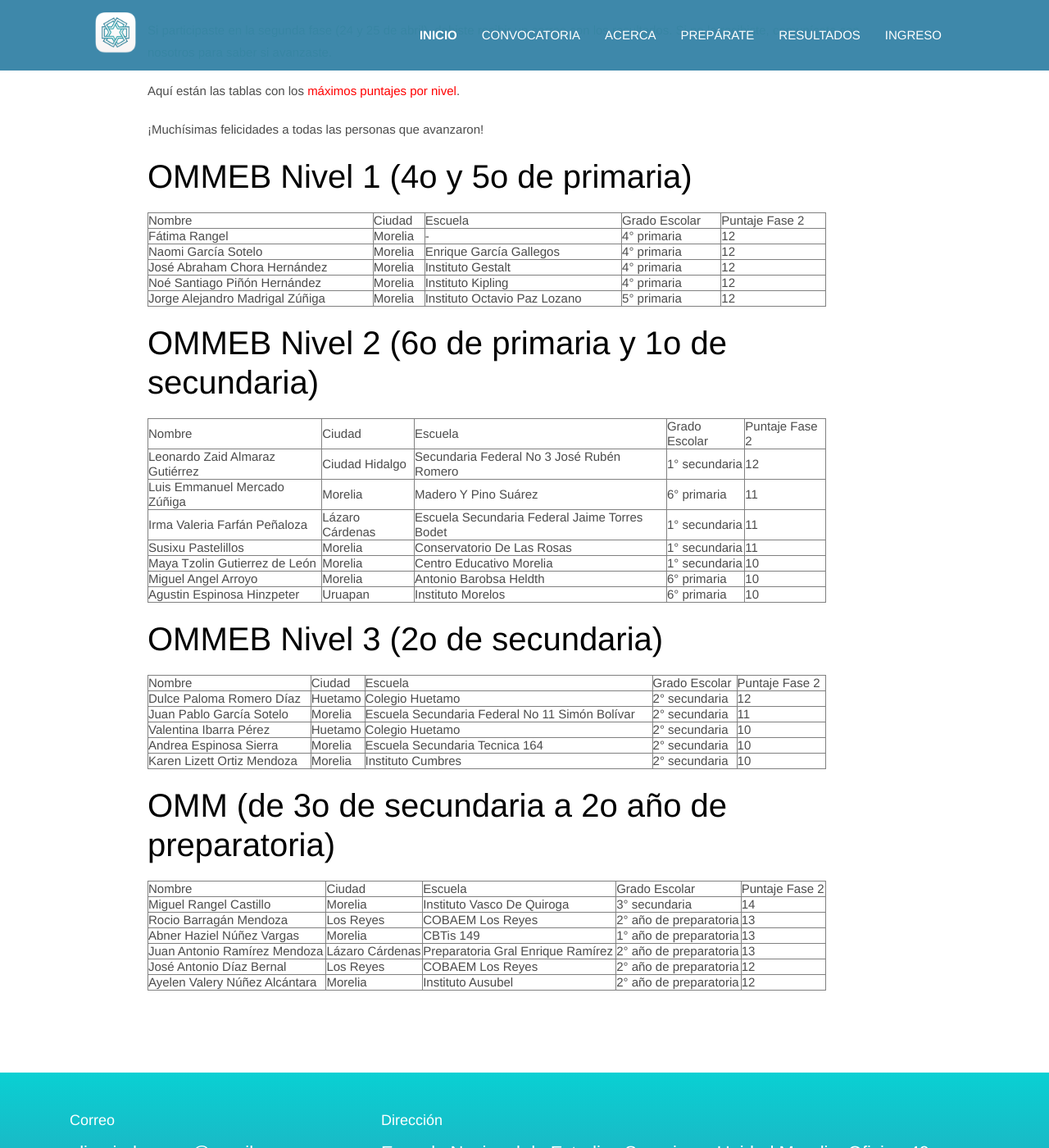
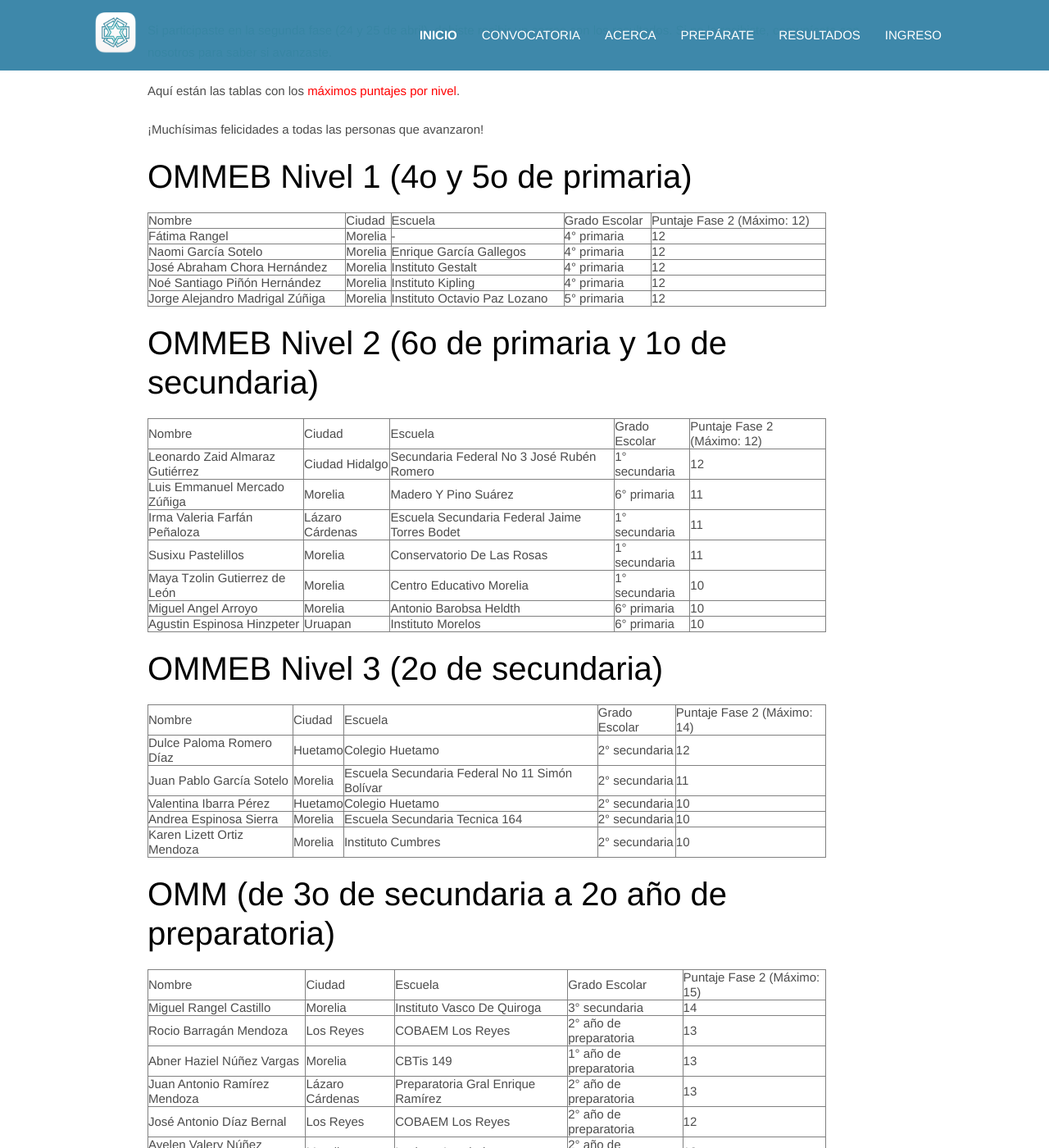
Before and after one commit to OlimpiadaMatematicasMichoacan/WOMM, a Jekyll site: the page built from _pages/resultados_tmp_5f3im.md, in a window 1280 px wide and 1400 px high, scrolled down 700 px. Shown: the whole window at 82% size. Built offline with Jekyll 4.4.1, drawn with Linux system fonts in a browser that asks for light colours.

Commit message:
Added some preliminary results phase 2

```diff
--- a/_pages/resultados_tmp_5f3im.md
+++ b/_pages/resultados_tmp_5f3im.md
@@ -22,7 +22,7 @@ Aquí están las tablas con los <span style="color:red">máximos puntajes por ni
 			<td>Ciudad</td>
 			<td>Escuela</td>
 			<td>Grado Escolar</td>
-			<td>Puntaje Fase 2</td>
+			<td>Puntaje Fase 2 (Máximo: 12)</td>
 		</tr>
 		<tr>
 			<td>F&aacute;tima Rangel</td>
@@ -72,7 +72,7 @@ Aquí están las tablas con los <span style="color:red">máximos puntajes por ni
 			<td>Ciudad</td>
 			<td>Escuela</td>
 			<td>Grado Escolar</td>
-			<td>Puntaje Fase 2</td>
+			<td>Puntaje Fase 2  (Máximo: 12)</td>
 		</tr>
 		<tr>
 			<td>Leonardo Zaid Almaraz Guti&eacute;rrez</td>
@@ -136,7 +136,7 @@ Aquí están las tablas con los <span style="color:red">máximos puntajes por ni
 			<td>Ciudad</td>
 			<td>Escuela</td>
 			<td>Grado Escolar</td>
-			<td>Puntaje Fase 2</td>
+			<td>Puntaje Fase 2 (Máximo: 14)</td>
 		</tr>
 		<tr>
 			<td>Dulce Paloma Romero D&iacute;az</td>
@@ -185,7 +185,7 @@ Aquí están las tablas con los <span style="color:red">máximos puntajes por ni
 			<td>Ciudad</td>
 			<td>Escuela</td>
 			<td>Grado Escolar</td>
-			<td>Puntaje Fase 2</td>
+			<td>Puntaje Fase 2 (Máximo: 15)</td>
 		</tr>
 		<tr>
 			<td>Miguel Rangel Castillo</td>
```
